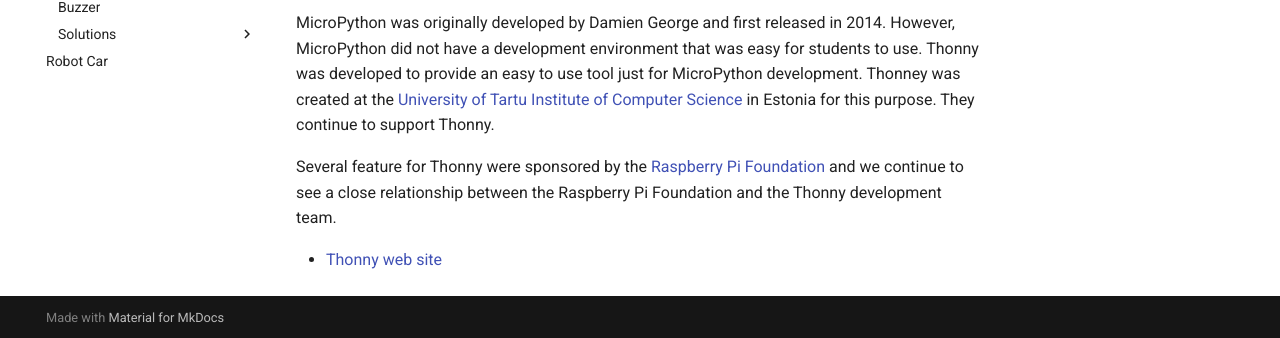
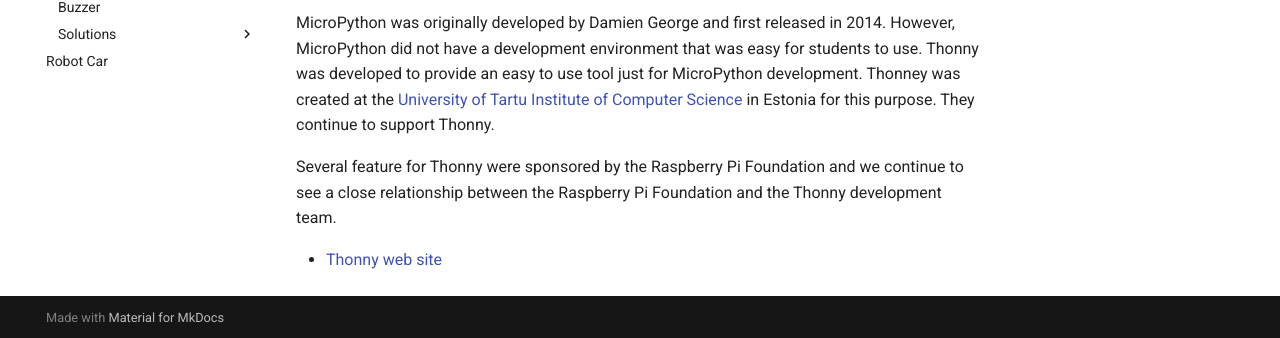
Before and after one commit to jetannenbaum/esperanzaSTEM, an MkDocs documentation site: the page built from docs/micropython/thonny.md, in a window 1280 px wide and 900 px high, scrolled down 3059 px. Shown: the part 559-897 px from the top of the window. Built offline with MkDocs 1.6.1 and Material for MkDocs 9.7.7, drawn with Linux system fonts in a browser that asks for light colours; comment, search, counter and statistics services are not loaded; part of the change alters nothing that is shown.

```diff
--- a/docs/micropython/thonny.md
+++ b/docs/micropython/thonny.md
@@ -98,6 +98,6 @@ Type "help()" for more information.
 
 MicroPython was originally developed by Damien George and first released in 2014.  However, MicroPython did not have a development environment that was easy for students to use.  Thonny was developed to provide an easy to use tool just for MicroPython development.  Thonney was created at the [University of Tartu Institute of Computer Science](https://www.cs.ut.ee/en) in Estonia for this purpose.  They continue to support Thonny.
 
-Several feature for Thonny were sponsored by the [Raspberry Pi Foundation](glossary#raspberry-pi-foundation) and we continue to see a close relationship between the Raspberry Pi Foundation and the Thonny development team.
+Several feature for Thonny were sponsored by the Raspberry Pi Foundation and we continue to see a close relationship between the Raspberry Pi Foundation and the Thonny development team.
 
 * [Thonny web site](https://thonny.org/)
```
